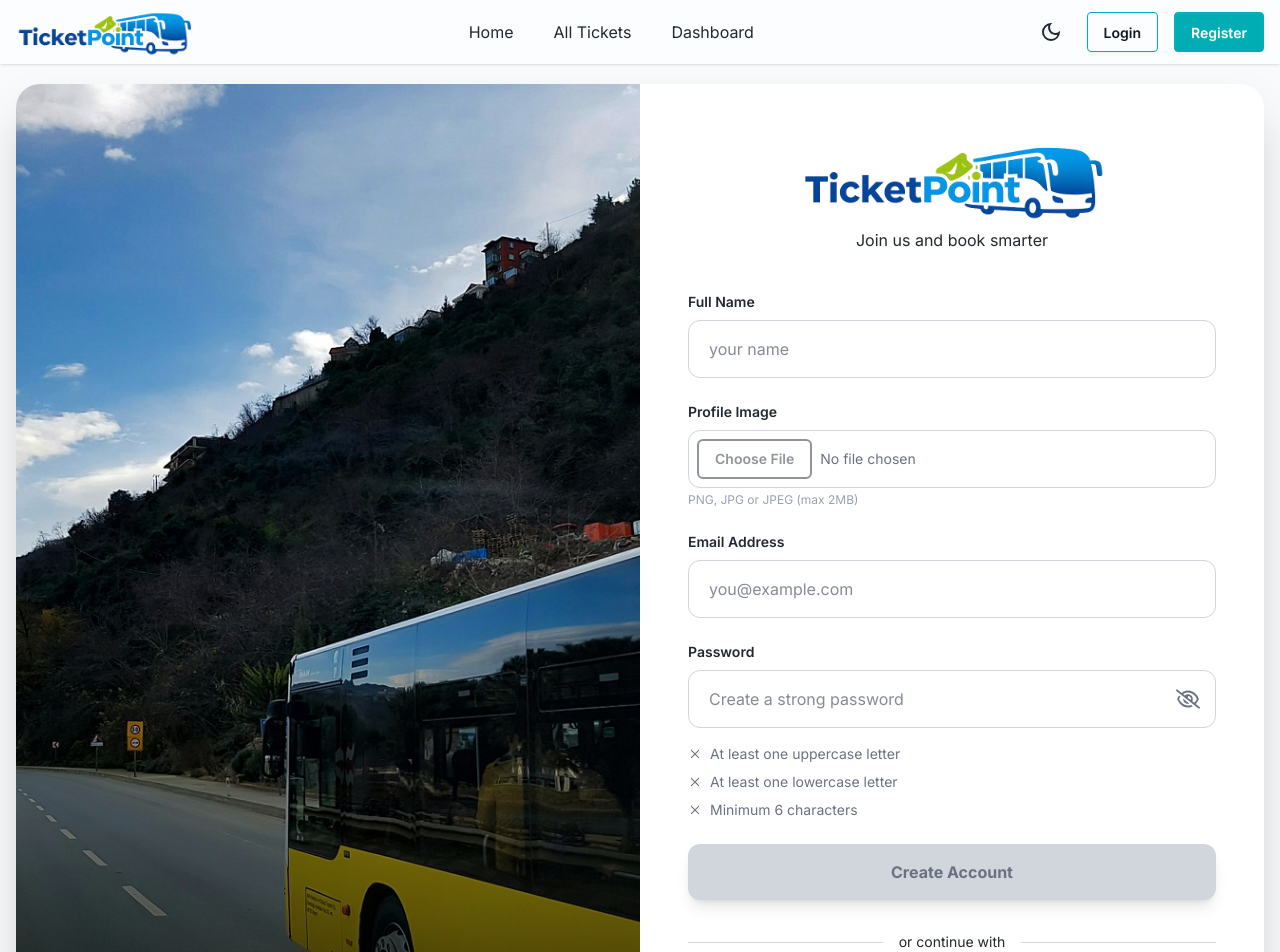
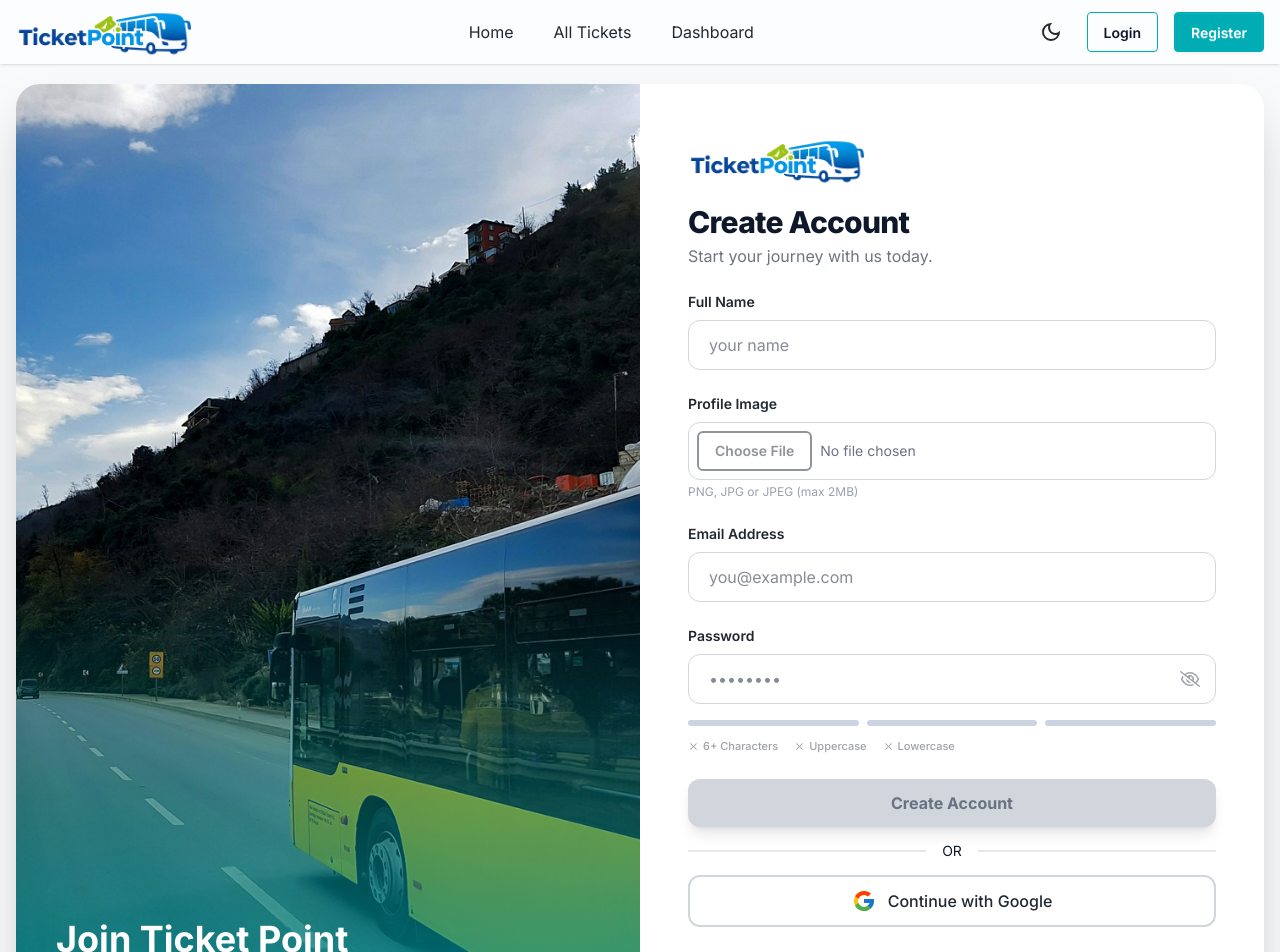
Before and after one commit to mdrobiulislam1479/ticket-point-client, a React (Vite) app: page /register in a window 1280 px wide. Shown: the top 952 px of the page. Built offline with nearby package versions, Linux system fonts and the light colour scheme; no server answers.

Commit message:
update register page ui

```diff
--- a/src/pages/Auth/Register.jsx
+++ b/src/pages/Auth/Register.jsx
@@ -15,17 +15,19 @@ import { saveOrUpdateUser } from "../../utils/user";
 
 export default function Register() {
   const { createUser, signInWithGoogle, setLoading } = useContext(AuthContext);
-  const [password, setPassword] = useState("");
+  // const [password, setPassword] = useState("");
   const [showPassword, setShowPassword] = useState(false);
   const navigate = useNavigate();
 
+  // React Hook Form
+  const { register, handleSubmit, watch } = useForm();
+
+  // Watch password for real-time validation
+  const password = watch("password", "");
   const hasUppercase = /[A-Z]/.test(password);
   const hasLowercase = /[a-z]/.test(password);
   const hasMinLength = password.length >= 6;
   const allValid = hasUppercase && hasLowercase && hasMinLength;
-
-  // React Hook Form
-  const { register, handleSubmit } = useForm();
 
   const onSubmit = async (data) => {
     setLoading(true);
@@ -110,7 +112,7 @@ export default function Register() {
             alt="Welcome to Ticket Point"
             className="w-full h-full object-cover"
           />
-          <div className="absolute inset-0 bg-linear-to-t from-black/70 via-transparent to-transparent" />
+          <div className="absolute inset-0 bg-linear-to-t from-secondary/70 via-transparent to-transparent" />
           <div className="absolute bottom-10 left-10 text-white">
             <h2 className="text-4xl font-bold mb-3">Join Ticket Point</h2>
             <p className="text-lg opacity-90">Start your journey today!</p>
@@ -121,14 +123,21 @@ export default function Register() {
         <div className="p-8 sm:p-12">
           <div className="max-w-xl mx-auto">
             {/* Logo & Title */}
-            <div className="text-center mb-10">
-              <img
-                src={logo}
-                alt="Ticket Point Logo"
-                className="h-24 mx-auto"
-              />
+            <div className="text-center lg:text-left mb-6">
+              <Link to={"/"}>
+                <img
+                  src={logo}
+                  alt="Logo"
+                  className="h-14 mb-4 mx-auto lg:mx-0 object-contain hidden lg:block"
+                />
+              </Link>
 
-              <p className="text-accent">Join us and book smarter</p>
+              <h3 className="text-3xl font-extrabold text-base-content tracking-tight">
+                Create Account
+              </h3>
+              <p className="text-base-content/60 mt-1">
+                Start your journey with us today.
+              </p>
             </div>
 
             {/* Form */}
@@ -142,7 +151,7 @@ export default function Register() {
                   {...register("name", { required: true })}
                   type="text"
                   placeholder="your name"
-                  className="w-full px-5 py-4 rounded-xl border border-gray-300 focus:outline-none focus:ring-4 focus:ring-secondary/30 focus:border-secondary transition"
+                  className="w-full px-5 py-3 rounded-xl border border-gray-300 focus:outline-none focus:ring-4 focus:ring-secondary/30 focus:border-secondary transition"
                 />
               </div>
 
@@ -179,12 +188,12 @@ export default function Register() {
                   {...register("email", { required: true })}
                   type="email"
                   placeholder="you@example.com"
-                  className="w-full px-5 py-4 rounded-xl border border-gray-300 focus:outline-none focus:ring-4 focus:ring-secondary/30 focus:border-secondary transition"
+                  className="w-full px-5 py-3 rounded-xl border border-gray-300 focus:outline-none focus:ring-4 focus:ring-secondary/30 focus:border-secondary transition"
                 />
               </div>
 
               {/* Password */}
-              <div>
+              <div className="form-control">
                 <label className="block text-sm font-semibold text-accent mb-2">
                   Password
                 </label>
@@ -192,50 +201,64 @@ export default function Register() {
                   <input
                     {...register("password", { required: true })}
                     type={showPassword ? "text" : "password"}
-                    value={password}
-                    onChange={(e) => setPassword(e.target.value)}
-                    placeholder="Create a strong password"
-                    className="w-full px-5 py-4 pr-14 rounded-xl border border-gray-300 focus:outline-none focus:ring-4 focus:ring-secondary/30 focus:border-secondary transition"
+                    placeholder="••••••••"
+                    className="w-full px-5 py-3 rounded-xl border border-gray-300 focus:outline-none focus:ring-4 focus:ring-secondary/30 focus:border-secondary transition"
                   />
                   <button
                     type="button"
                     onClick={() => setShowPassword(!showPassword)}
-                    className="absolute inset-y-0 right-4 flex items-center text-gray-500 hover:text-gray-700"
+                    className="absolute inset-y-0 right-4 flex items-center text-base-content/40 hover:text-secondary transition"
                   >
                     {showPassword ? (
-                      <IoEyeOutline className="w-6 h-6" />
+                      <IoEyeOutline size={20} />
                     ) : (
-                      <FaRegEyeSlash className="w-6 h-6" />
+                      <FaRegEyeSlash size={20} />
                     )}
                   </button>
                 </div>
 
-                {/* Password Strength Indicator */}
-                <div className="mt-4 space-y-2 text-sm">
-                  <p
-                    className={`flex items-center gap-2 ${
-                      hasUppercase ? "text-green-600" : "text-gray-500"
+                {/* Password Strength Visualizer */}
+                <div className="grid grid-cols-3 gap-2 mt-4">
+                  <div
+                    className={`h-1.5 rounded-full transition-colors ${
+                      hasMinLength ? "bg-secondary" : "bg-base-300"
+                    }`}
+                  ></div>
+                  <div
+                    className={`h-1.5 rounded-full transition-colors ${
+                      hasUppercase ? "bg-secondary" : "bg-base-300"
+                    }`}
+                  ></div>
+                  <div
+                    className={`h-1.5 rounded-full transition-colors ${
+                      hasLowercase ? "bg-secondary" : "bg-base-300"
+                    }`}
+                  ></div>
+                </div>
+
+                <div className="mt-3 flex flex-wrap gap-x-4 gap-y-1">
+                  <span
+                    className={`text-[11px] flex items-center gap-1 font-medium ${
+                      hasMinLength ? "text-secondary" : "text-base-content/40"
                     }`}
                   >
-                    {hasUppercase ? <FaCircleCheck /> : <RxCross2 />} At least
-                    one uppercase letter
-                  </p>
-                  <p
-                    className={`flex items-center gap-2 ${
-                      hasLowercase ? "text-green-600" : "text-gray-500"
+                    {hasMinLength ? <FaCircleCheck /> : <RxCross2 />} 6+
+                    Characters
+                  </span>
+                  <span
+                    className={`text-[11px] flex items-center gap-1 font-medium ${
+                      hasUppercase ? "text-secondary" : "text-base-content/40"
                     }`}
                   >
-                    {hasLowercase ? <FaCircleCheck /> : <RxCross2 />} At least
-                    one lowercase letter
-                  </p>
-                  <p
-                    className={`flex items-center gap-2 ${
-                      hasMinLength ? "text-green-600" : "text-gray-500"
+                    {hasUppercase ? <FaCircleCheck /> : <RxCross2 />} Uppercase
+                  </span>
+                  <span
+                    className={`text-[11px] flex items-center gap-1 font-medium ${
+                      hasLowercase ? "text-secondary" : "text-base-content/40"
                     }`}
                   >
-                    {hasMinLength ? <FaCircleCheck /> : <RxCross2 />} Minimum 6
-                    characters
-                  </p>
+                    {hasLowercase ? <FaCircleCheck /> : <RxCross2 />} Lowercase
+                  </span>
                 </div>
               </div>
 
@@ -243,9 +266,9 @@ export default function Register() {
               <button
                 type="submit"
                 disabled={!allValid}
-                className={`w-full py-4 font-bold rounded-xl shadow-lg transition duration-200 transform  ${
+                className={`w-full py-3 font-bold rounded-xl shadow-lg transition duration-200 transform  ${
                   allValid
-                    ? "bg-secondary hover:bg-secondary/80 text-white hover:scale-105"
+                    ? "bg-secondary hover:bg-secondary/80 text-white  cursor-pointer"
                     : "bg-gray-300 text-gray-500 cursor-not-allowed"
                 }`}
               >
@@ -254,18 +277,12 @@ export default function Register() {
             </form>
 
             {/* Divider */}
-            <div className="flex items-center my-8">
-              <div className="flex-1 border-t border-gray-300"></div>
-              <span className="px-4 text-sm text-accent bg-primary">
-                or continue with
-              </span>
-              <div className="flex-1 border-t border-gray-300"></div>
-            </div>
+            <div className="my-4 divider text-sm">OR</div>
 
             {/* Google Sign In */}
             <button
               onClick={handleGoogleSignIn}
-              className="w-full flex items-center justify-center gap-3 py-4 border-2 border-gray-300 hover:border-secondary rounded-xl font-medium text-accent hover:bg-secondary/5 transition"
+              className="w-full flex items-center justify-center gap-3 py-3 border-2 border-gray-300 hover:border-secondary rounded-xl font-medium text-accent hover:bg-secondary/5 transition cursor-pointer"
             >
               <FcGoogle className="w-6 h-6" />
               Continue with Google
```
